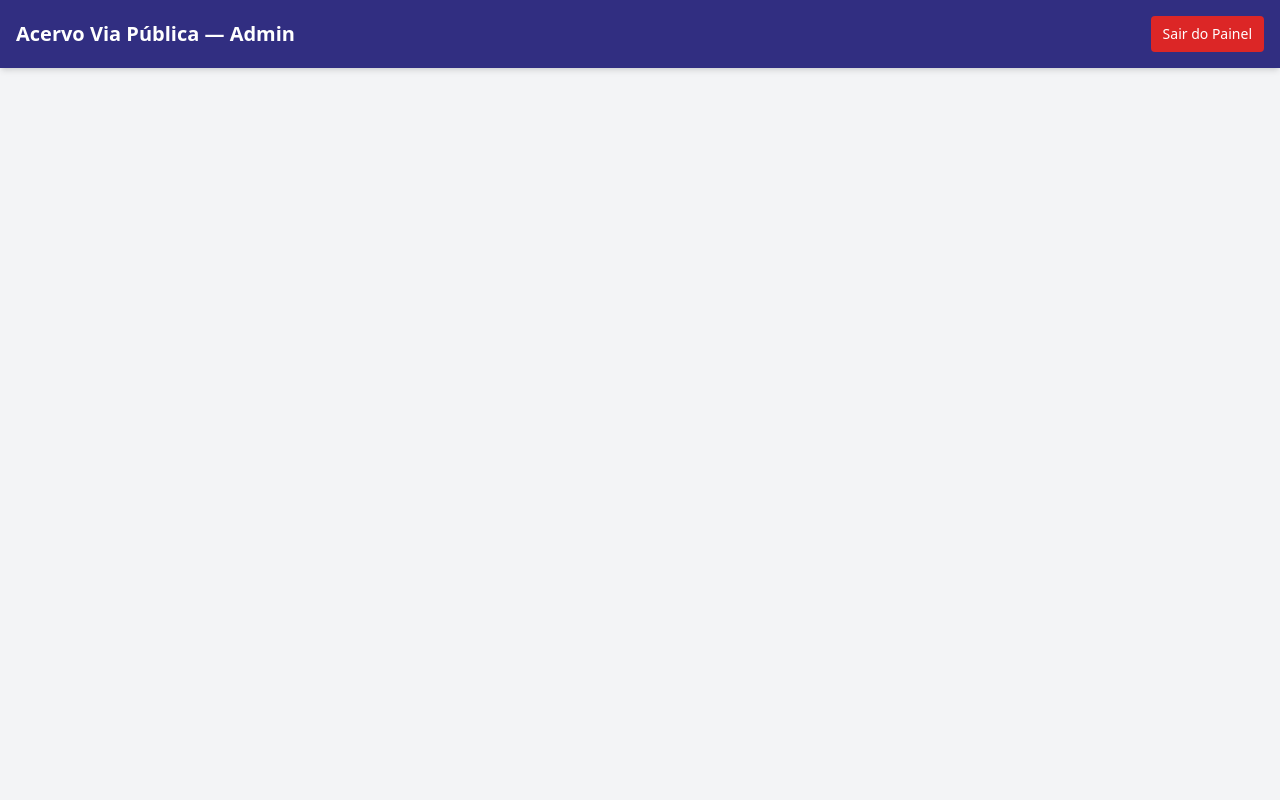
After one commit to LEVEL303/acervo-via-publica, a PHP site: template src/Views/admin/dashboard.php in a window 1280 px wide. The commit adds this page. Run offline with PHP 8.4, Linux system fonts and the light colour scheme; the template is opened without the code that fills it, so the values that code supplies are empty; some libraries are stand-ins or nearby versions.

Commit message:
feat: implementa logout do painel administrativo

```diff
--- /dev/null
+++ b/src/Views/admin/dashboard.php
@@ -0,0 +1,33 @@
+<!DOCTYPE html>
+<html lang="pt-BR">
+
+<head>
+    <meta charset="UTF-8">
+    <meta name="viewport" content="width=device-width, initial-scale=1.0">
+    <title>Painel Administrativo - Acervo Via Pública</title>
+    <script src="https://cdn.tailwindcss.com"></script>
+</head>
+
+<body class="bg-gray-100 min-h-screen">
+
+    <nav class="bg-indigo-900 text-white p-4 shadow-md">
+        <div class="max-w-7xl mx-auto flex justify-between items-center">
+            <h1 class="text-xl font-bold">Acervo Via Pública — Admin</h1>
+
+            <div class="flex items-center space-x-4">
+                <div>
+                    <?= htmlspecialchars($_SESSION['admin_name'] ?? '') ?>
+                </div>
+
+                <a href="?route=logout"
+                   onclick="return confirm('Deseja realmente sair do painel administrativo?');"
+                   class="bg-red-600 hover:bg-red-700 px-3 py-2 rounded text-sm font-medium transition-colors">
+                    Sair do Painel
+                </a>
+            </div>
+        </div>
+    </nav>
+
+</body>
+
+</html>
```
Also changed, not shown: composer.json (added, +16 -0 lines), public/index.php (+7 -1 lines), src/Controllers/AuthController.php (+23 -0 lines).
